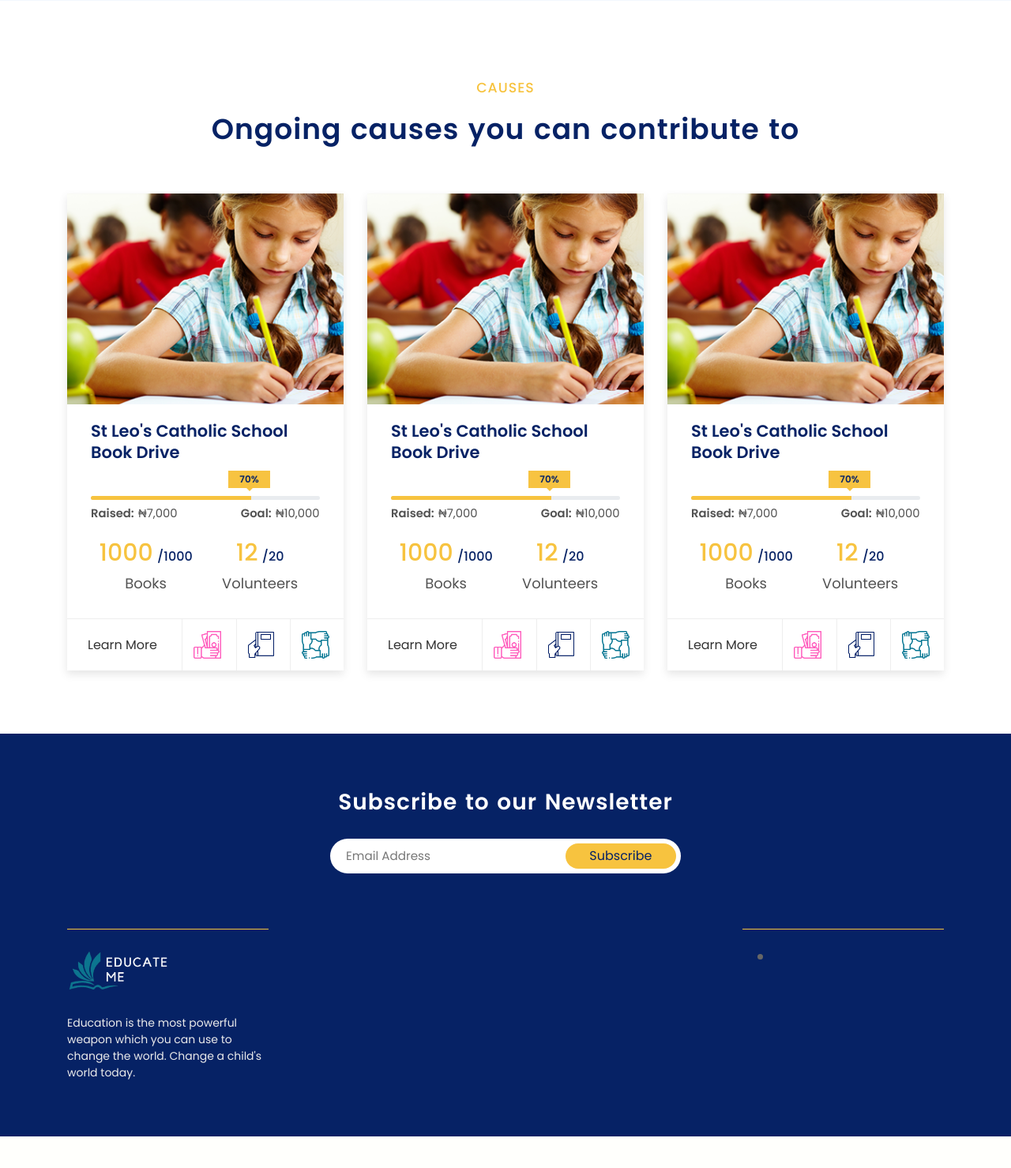
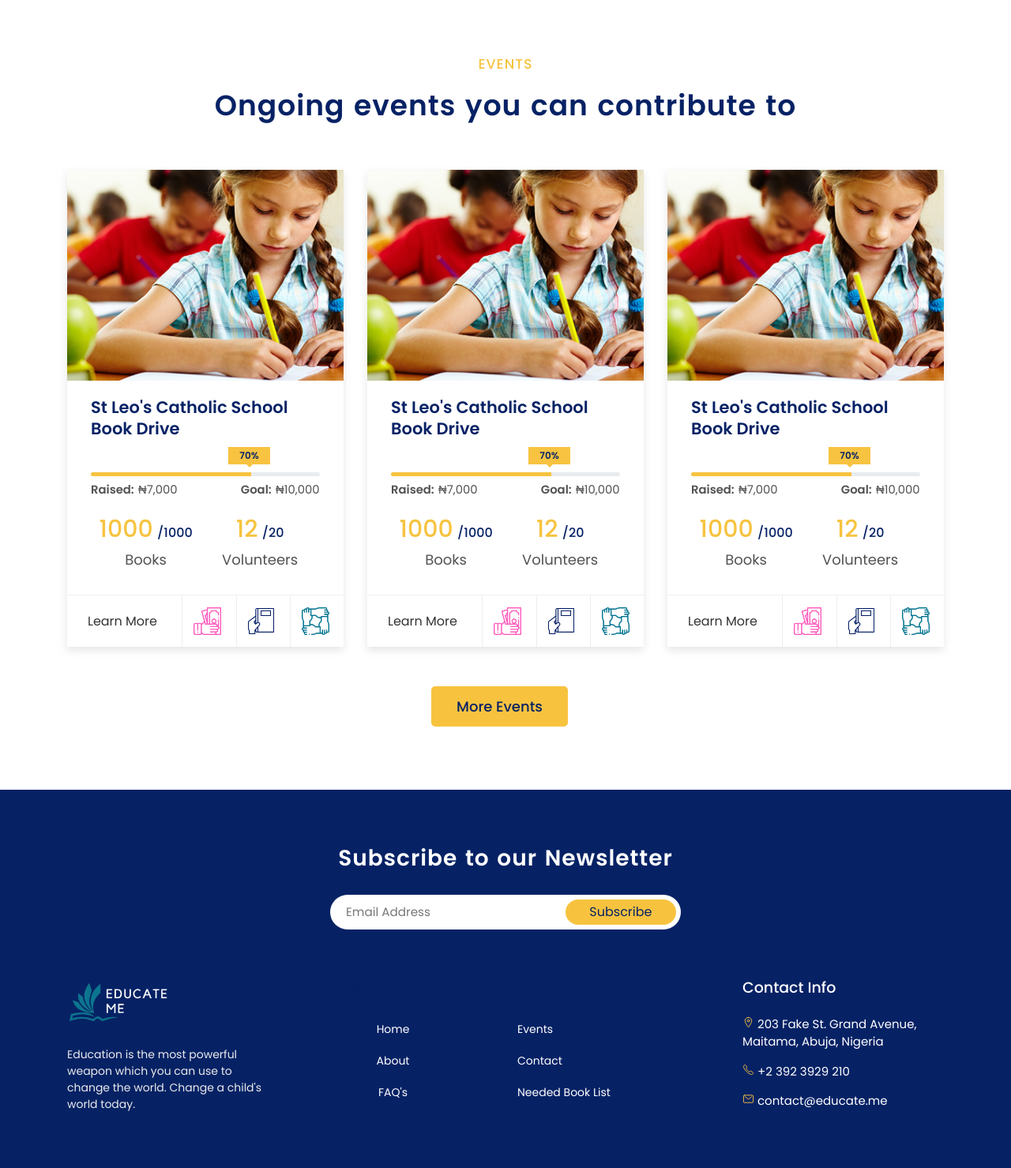
Before and after one commit to ajawu/educate-me, a Django app: page / in a window 1280 px wide. Shown: the part 3510-4989 px from the top of the page at 79% size. Before the commit the page ends 4949 px from the top, so only its background shows below. Run offline with Django 3.2, Linux system fonts and the light colour scheme; some libraries are stand-ins or nearby versions.

Commit message:
completed footer section

```diff
--- a/static/resources/css/index.css
+++ b/static/resources/css/index.css
@@ -328,7 +328,7 @@ header {
 /* ----------------------------------------------- */
 #testimonies-section {
     background-color: #f3f7fe;
-    padding: 80px 0 320px;
+    padding: 60px 0 310px;
 }
 
 .details-row {
@@ -515,6 +515,11 @@ header {
     width: auto;
 }
 
+.more-button-container {
+    margin-top: 50px;
+    text-align: center;
+}
+
 /* ----------------------------------------------- */
 /* ---------------- FOOTER SECTION --------------- */
 /* ----------------------------------------------- */
@@ -579,8 +584,8 @@ footer {
 }
 
 .footer-section-box {
-    margin-top: 70px;
-    border-top: 1px solid #f7c33f;
+    margin-top: 40px;
+    /*border-top: 1px solid #f7c33f;*/
     padding: 20px 0;
 }
 
@@ -597,6 +602,44 @@ footer {
     margin-top: 20px;
 }
 
+.footer-section-title {
+    color: #fff;
+    margin-bottom: 20px;
+    font-weight: 500;
+    font-size: 95%;
+}
+
 .footer-links {
+    list-style: none;
+    margin: 0;
+    padding: 0;
+}
 
+.footer-links li {
+    margin-bottom: 10px;
+    text-align: center;
 }
+
+.footer-links li a:link,
+.footer-links li a:visited {
+    color: #fff;
+    font-size: 70%;
+    transition: color 0.3s;
+}
+
+.footer-links li a:hover,
+.footer-links li a:active {
+    color: #f7c33f;
+    text-decoration: none;
+}
+
+.contact-item {
+    color: #fff;
+    text-align: left !important;
+    font-size: 75%;
+    margin-bottom: 15px !important;
+}
+.contact-icon {
+    font-size: 100%;
+    color: #f7c33f;
+}
--- a/templates/pledge_donations/index.html
+++ b/templates/pledge_donations/index.html
@@ -235,9 +235,9 @@
     <div class="container">
         <div class="row">
             <div class="col">
-                <h6 class="section-title-small center-section">Causes</h6>
+                <h6 class="section-title-small center-section">Events</h6>
                 <h6 class="section-title-big center-section">
-                    Ongoing causes you can contribute to
+                    Ongoing events you can contribute to
                 </h6>
             </div>
         </div>
@@ -402,6 +402,11 @@
                 </div>
             </div>
         </div>
+        <div class="row">
+            <div class="col more-button-container">
+                <a href="#" class="hero-button hero-button-full more-causes-button">More Events</a>
+            </div>
+        </div>
     </div>
 </section>
 
@@ -425,7 +430,7 @@
         </div>
 
         <div class="row">
-            <div class="col-3">
+            <div class="col-sm-3">
                 <div class="footer-section-box">
                     <img src="{% static 'resources/images/educate-logo-white-cropped.png' %}" alt="site-logo"
                          class="footer-logo">
@@ -435,11 +440,42 @@
                     </p>
                 </div>
             </div>
-            <div class="col-6"></div>
-            <div class="col-3">
+            <div class="col-sm-3">
                 <div class="footer-section-box">
+                    <p class="footer-section-title" style="color: #062265">Navigation</p>
                     <ul class="footer-links">
-                        <li></li>
+                        <li><a href="#">Home</a></li>
+                        <li><a href="#">About</a></li>
+                        <li><a href="#">FAQ's</a></li>
+                    </ul>
+                </div>
+            </div>
+            <div class="col-sm-3">
+                <div class="footer-section-box">
+                    <p class="footer-section-title" style="color: #062265">.</p>
+                    <ul class="footer-links">
+                        <li style="text-align: left"><a href="#">Events</a>
+                        <li style="text-align: left"><a href="#">Contact</a>
+                        <li style="text-align: left"><a href="#">Needed Book List</a></li>
+                    </ul>
+                </div>
+            </div>
+            <div class="col-sm-3">
+                <div class="footer-section-box">
+                    <p class="footer-section-title">Contact Info</p>
+                    <ul class="footer-links">
+                        <li class="contact-item">
+                            <ion-icon name="location-outline" class="contact-icon"></ion-icon>
+                            203 Fake St. Grand Avenue, Maitama, Abuja, Nigeria
+                        </li>
+                        <li class="contact-item">
+                            <ion-icon name="call-outline" class="contact-icon"></ion-icon>
+                            +2 392 3929 210
+                        </li>
+                        <li class="contact-item">
+                            <ion-icon name="mail-outline" class="contact-icon"></ion-icon>
+                            contact@educate.me
+                        </li>
                     </ul>
                 </div>
             </div>
```
